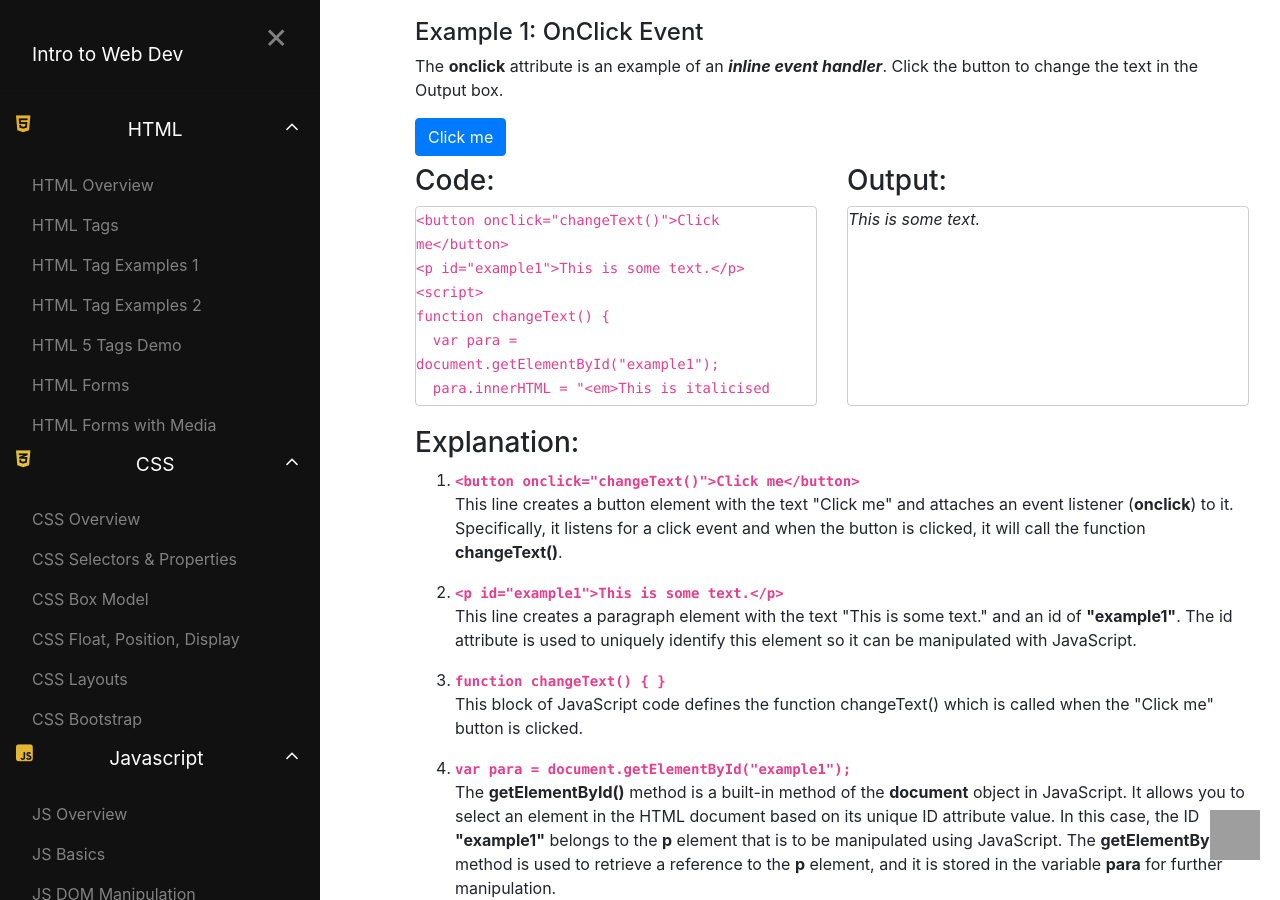
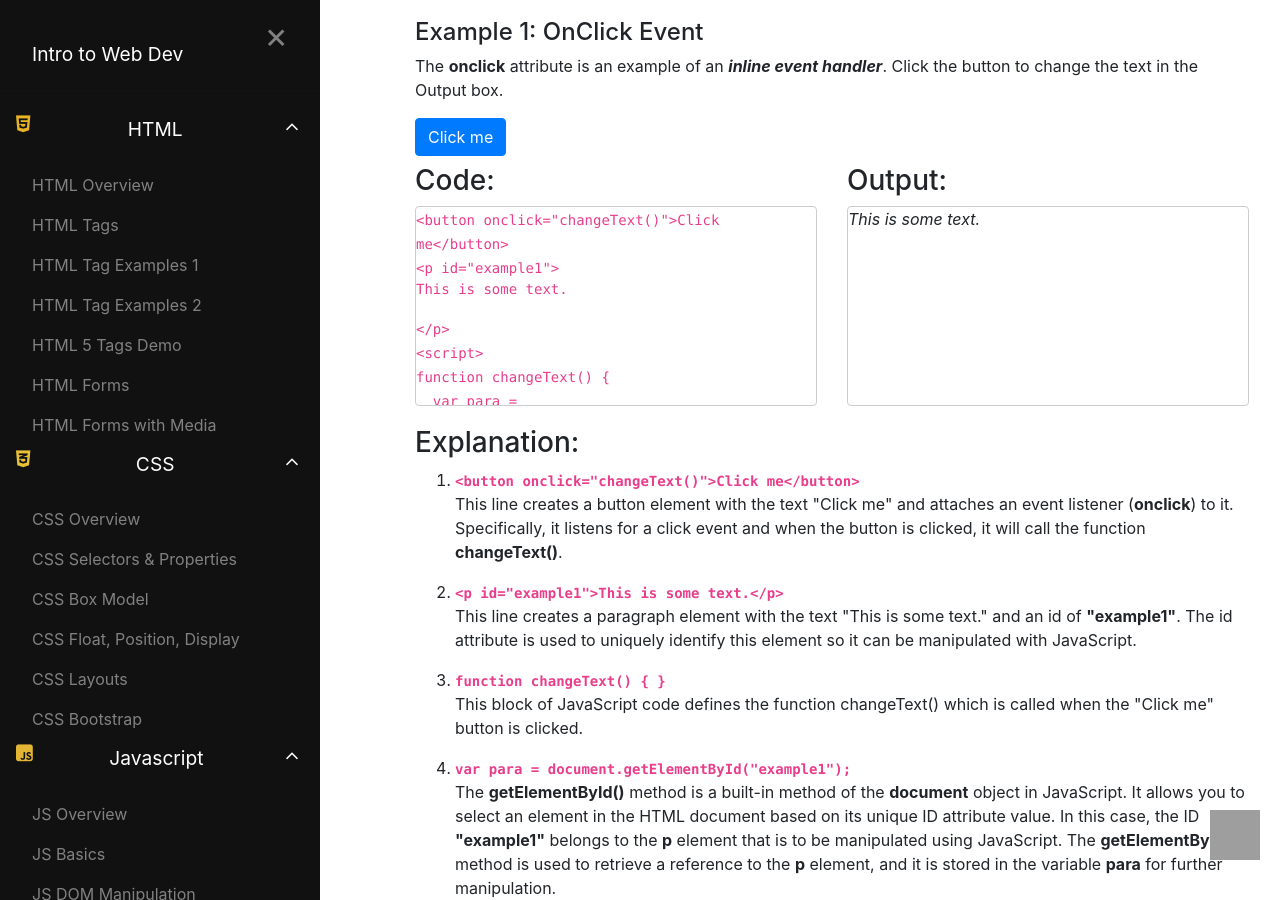
Before and after one commit to vikas-bandaru/vikas-bandaru.github.io, a Jekyll site: the page built from events.html, in a window 1280 px wide and 900 px high, scrolled down 1517 px. Built offline with Jekyll 4.4.1, drawn with Linux system fonts in a browser that asks for light colours; nearby versions of some CDN libraries; grey boxes are pictures that could not be loaded.

```diff
--- a/events.html
+++ b/events.html
@@ -64,7 +64,7 @@ custom_css: js_events
       <div class="col-sm-6">
         <h3>Code:</h3>
         <div id="code-panel">
-<code>&lt;button onclick="changeText()"&gt;Click me&lt;/button&gt;<br>&lt;p id="example1"&gt;This is some text.&lt;/p&gt;</code>
+<code>&lt;button onclick="changeText()"&gt;Click me&lt;/button&gt;<br>&lt;p id="example1"&gt;<p id="example1-output">This is some text.</p>&lt;/p&gt;</code>
 <br>
 <code>
 &lt;script&gt;<br>
```
